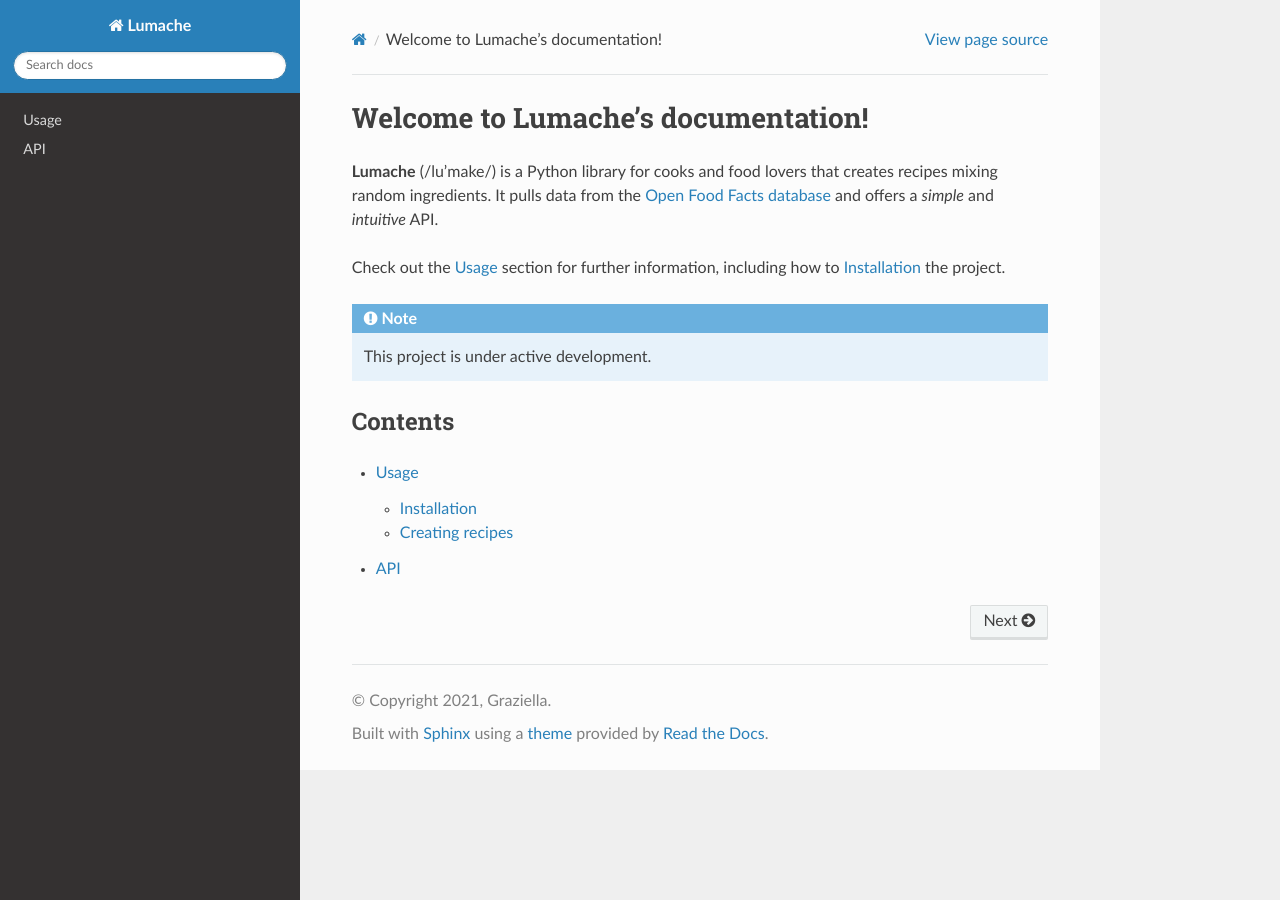
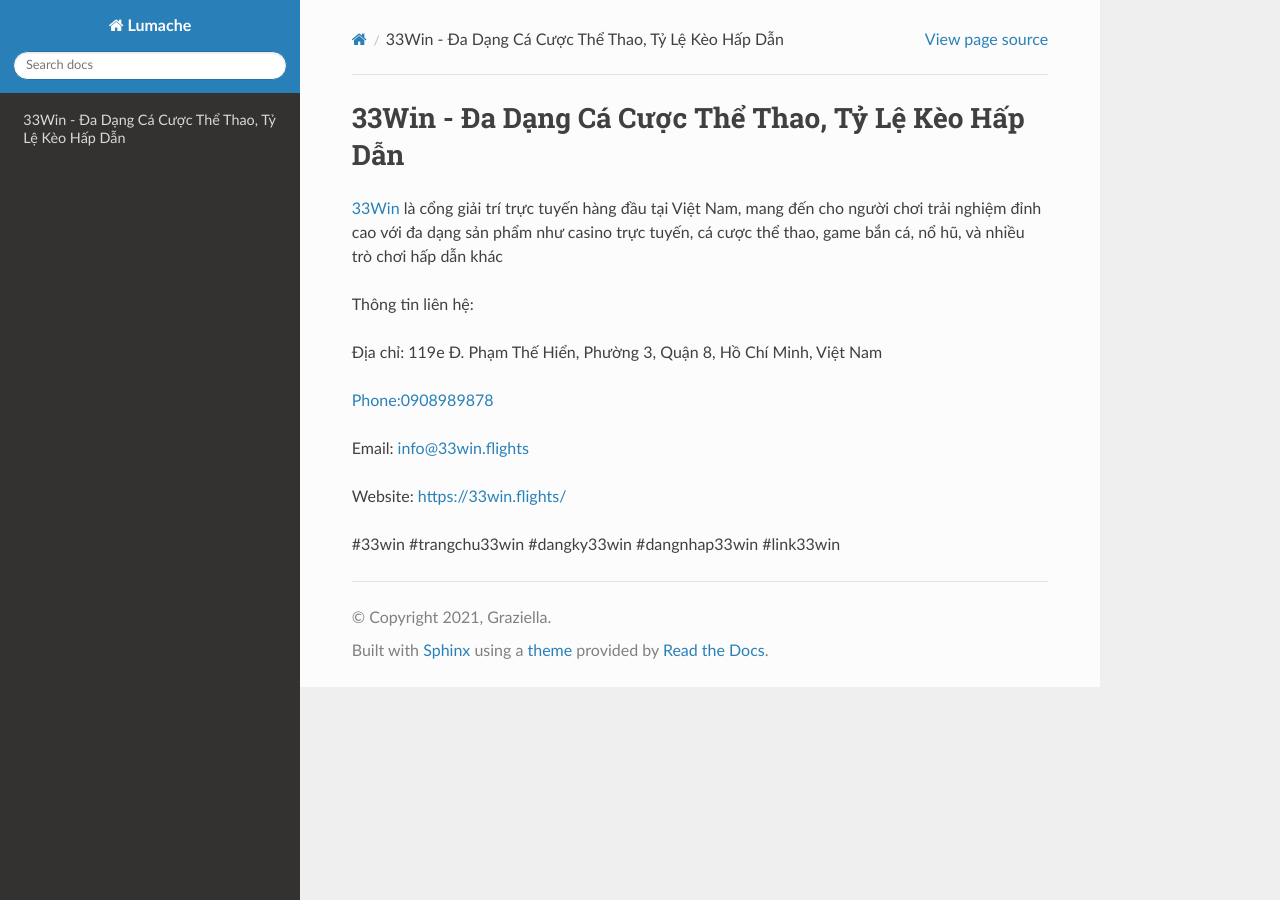
Before and after one commit to moonneil524kawb/33winflights, a Sphinx documentation site: the page built from docs/source/index.rst, in a window 1280 px wide. Built offline with Sphinx 7.4.7 and the Read the Docs theme 3.1.0, drawn with Linux system fonts in a browser that asks for light colours.

Commit message:
Update index.rst

```diff
--- a/docs/source/index.rst
+++ b/docs/source/index.rst
@@ -1,22 +1,16 @@
-Welcome to Lumache's documentation!
+33Win - Đa Dạng Cá Cược Thể Thao, Tỷ Lệ Kèo Hấp Dẫn
 ===================================
 
-**Lumache** (/lu'make/) is a Python library for cooks and food lovers
-that creates recipes mixing random ingredients.
-It pulls data from the `Open Food Facts database <https://world.openfoodfacts.org/>`_
-and offers a *simple* and *intuitive* API.
+`33Win <https://33win.flights/>`_ là cổng giải trí trực tuyến hàng đầu tại Việt Nam, mang đến cho người chơi trải nghiệm đỉnh cao với đa dạng sản phẩm như casino trực tuyến, cá cược thể thao, game bắn cá, nổ hũ, và nhiều trò chơi hấp dẫn khác
 
-Check out the :doc:`usage` section for further information, including
-how to :ref:`installation` the project.
+Thông tin liên hệ:
 
-.. note::
+Địa chỉ: 119e Đ. Phạm Thế Hiển, Phường 3, Quận 8, Hồ Chí Minh, Việt Nam
 
-   This project is under active development.
+Phone:0908989878
 
-Contents
---------
+Email: info@33win.flights
 
-.. toctree::
+Website: https://33win.flights/
 
-   usage
-   api
+#33win #trangchu33win #dangky33win #dangnhap33win #link33win
```
